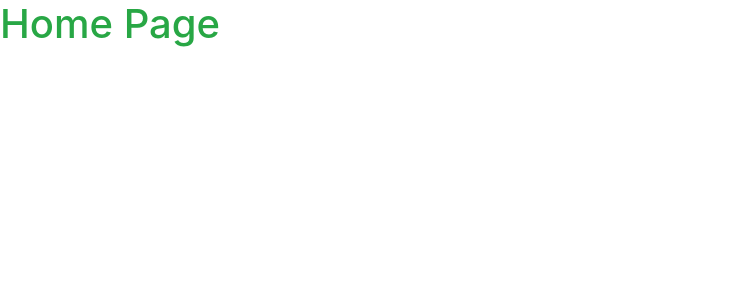
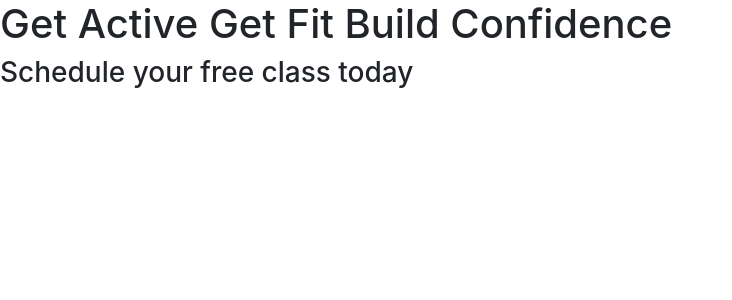
Before and after one commit to LukaszPasich/Anaconda-MAA-MS4, a Django app: page / in a window 1280 px wide. Shown: the top 300 px of the page, without its empty margins (0-732 px from the left). Run offline with Django 3.2, Linux system fonts and the light colour scheme; some libraries are stand-ins or nearby versions.

Commit message:
FEAT: Add home page header content

```diff
--- a/home/templates/home/index.html
+++ b/home/templates/home/index.html
@@ -1,6 +1,18 @@
 {% extends "base.html" %}
 {% load static %}
 
+{% block page_header %}
+    <div class="container header-container">
+        <div class="row">
+            <div class="col">
+
+            </div>
+        </div>
+    </div>
+{% endblock %}
+
+
 {% block content %}
-<h1 class="text-success">Home Page</h1>
+<h1 class="">Get Active Get Fit Build Confidence</h1>
+<h3>Schedule your free class today</h3>
 {% endblock %}
```
